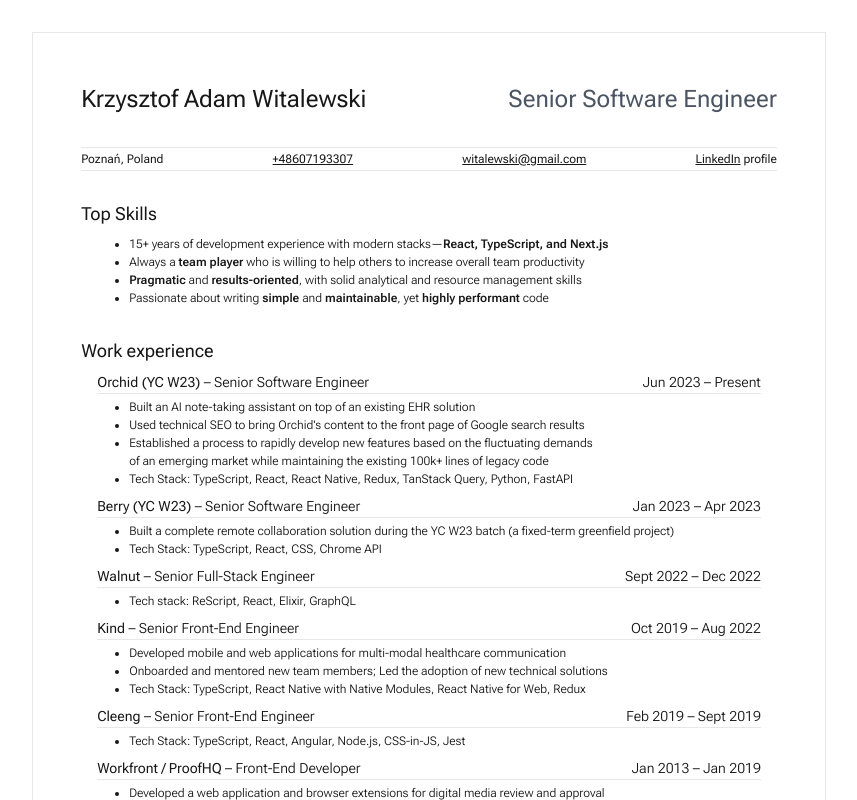
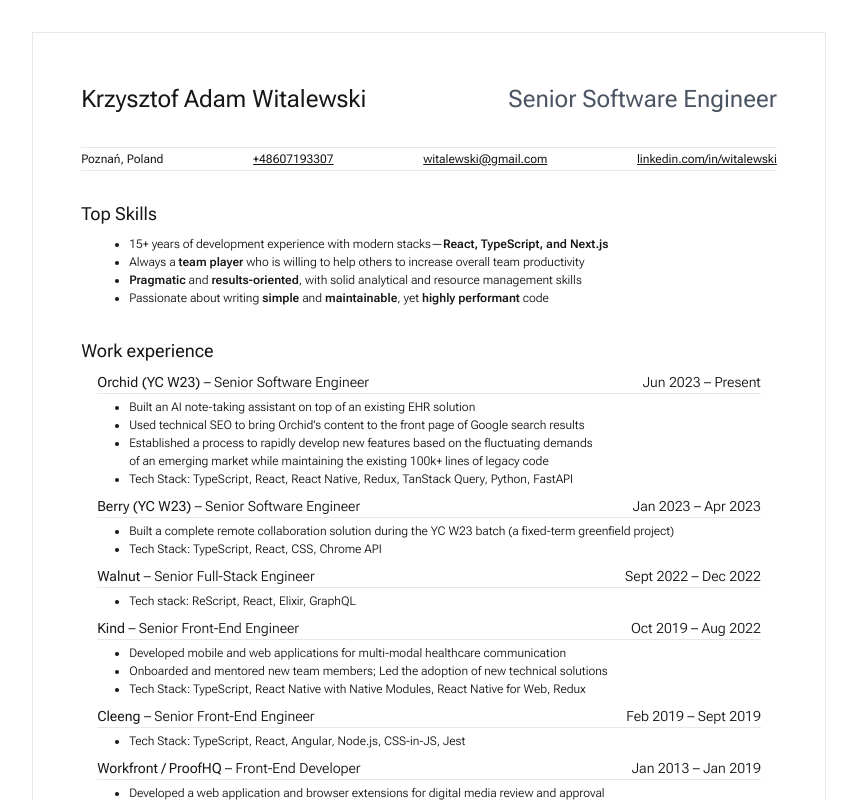
Before and after one commit to witalewski/cv, a Next.js app: page /cv/ in a window 1280 px wide. Shown: the top 800 px of the page, without its empty margins (211-1068 px from the left). Built offline with nearby package versions, Linux system fonts and the light colour scheme.

Commit message:
update linkedin link display

```diff
--- a/src/app/page.tsx
+++ b/src/app/page.tsx
@@ -26,9 +26,8 @@
             className="underline"
             href="https://www.linkedin.com/in/witalewski/"
           >
-            LinkedIn
-          </Link>{" "}
-          profile
+            linkedin.com/in/witalewski
+          </Link>
         </div>
       </div>
       <Section title="Top Skills">
```
